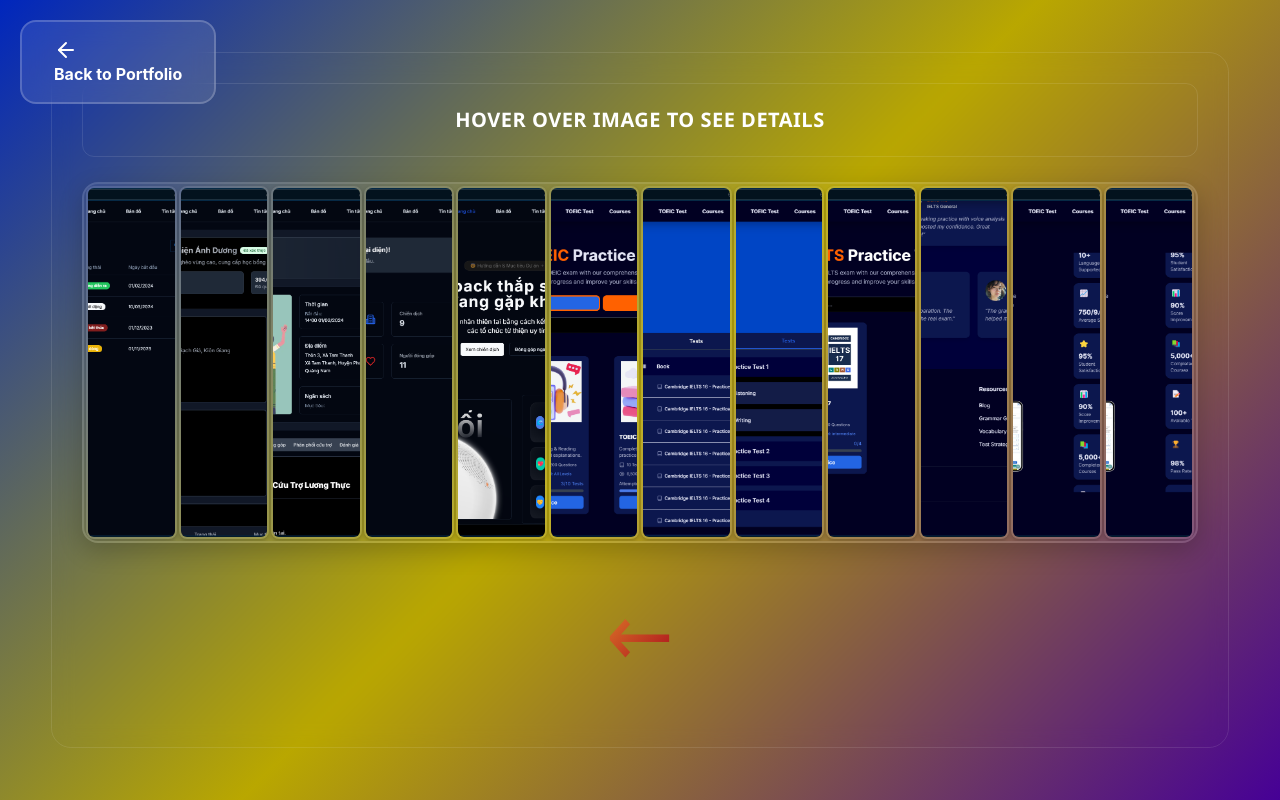
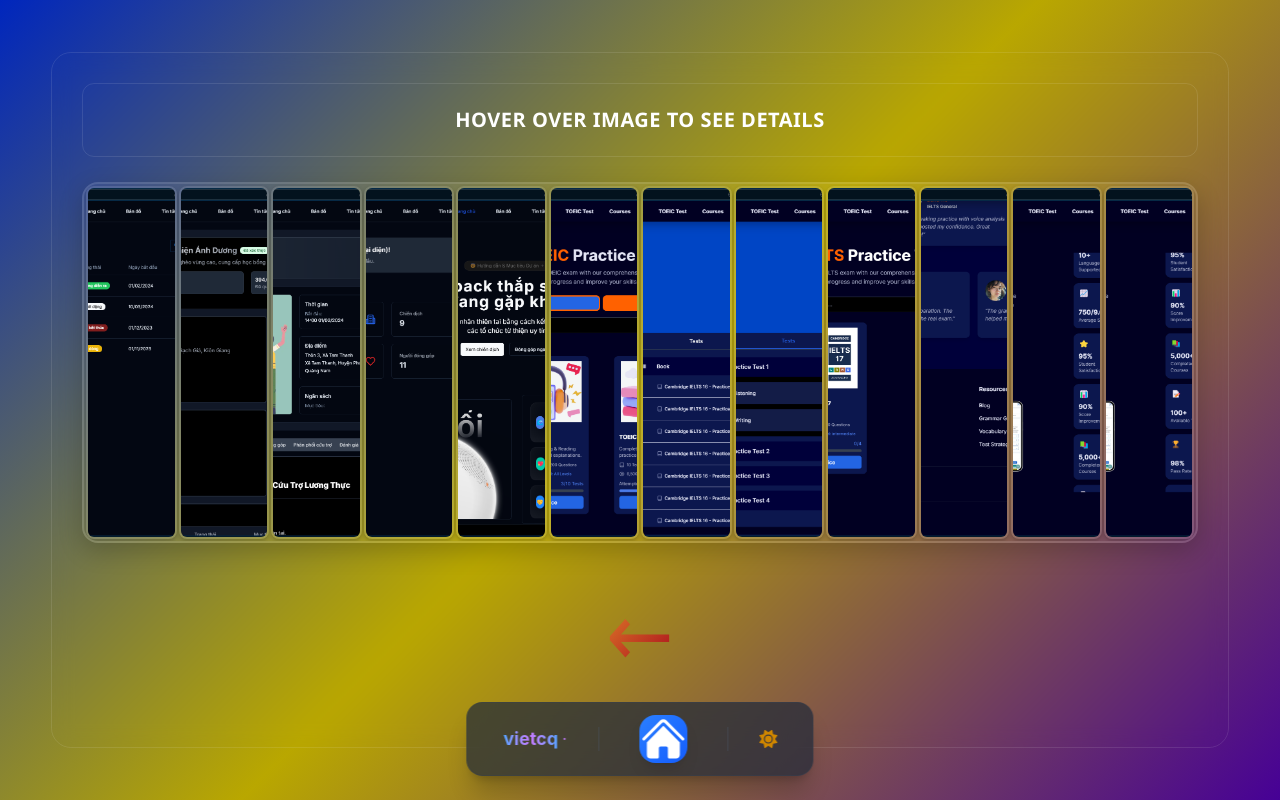
Before and after one commit to CaoQuocViet/portfolio-vietcq, a Next.js app: page /gallery in a window 1280 px wide. Built offline with nearby package versions, Linux system fonts and the light colour scheme.

Commit message:
refactor: replace navigation buttons with Dock component in Gallery and Project detail pages for improved consistency and maintainability

```diff
--- a/src/app/gallery/GalleryPageClient.jsx
+++ b/src/app/gallery/GalleryPageClient.jsx
@@ -1,35 +1,39 @@
 'use client'
 import { useTheme } from 'next-themes'
-import Link from 'next/link'
-import { ArrowLeft } from 'lucide-react'
+import { useState, useEffect } from 'react'
 import Gallery from '../../components/gallery/Gallery'
-import Button from '../../components/ui/Button'
+import Dock from '../../components/ui/Dock'
+import { GALLERY_NAVIGATION_ITEMS } from '../../config/navigation'
 
 export default function GalleryPageClient({ projects }) {
-    const { theme } = useTheme()
+    const { theme, setTheme } = useTheme()
+    const [mounted, setMounted] = useState(false)
+
+    useEffect(() => {
+        setMounted(true)
+    }, [])
+
+    const scrollToSection = (sectionId) => {
+        if (sectionId === 'home') {
+            window.location.href = '/'
+        }
+    }
+
+    if (!mounted) return null
 
     return (
         <>
-            {/* Navigation Button */}
-            <div style={{
-                position: 'fixed',
-                top: '20px',
-                left: '20px',
-                zIndex: 1000
-            }}>
-                <Button
-                    href="/"
-                    variant="secondary"
-                    size="md"
-                    className="flex items-center gap-3 bg-white/10 backdrop-blur-md border border-white/20"
-                >
-                    <ArrowLeft className="w-6 h-6" />
-                    <span>Back to Portfolio</span>
-                </Button>
-            </div>
+            {/* Dock Navigation - chỉ logo + home + theme */}
+            <Dock
+                theme={theme}
+                setTheme={setTheme}
+                activeSection={null} // Không track active section
+                scrollToSection={scrollToSection}
+                navigationItems={GALLERY_NAVIGATION_ITEMS}
+            />
 
-            {/* Main Content with tmp.html styling */}
-            <div style={{
+            {/* Main Content */}
+            <div id="gallery" style={{
                 margin: 0,
                 padding: '20px',
                 background: 'linear-gradient(135deg, #0026bd, #b9a700, #460096)',
--- a/src/app/project/[id]/page.jsx
+++ b/src/app/project/[id]/page.jsx
@@ -2,13 +2,14 @@
 import { useState, useEffect } from 'react'
 import { useParams } from 'next/navigation'
 import { useTheme } from 'next-themes'
-import Link from 'next/link'
-import { ArrowLeft, Home, Github, ExternalLink } from 'lucide-react'
 import Gallery from '../../../components/gallery/Gallery'
 import Button from '../../../components/ui/Button'
+import Dock from '../../../components/ui/Dock'
+import { PROJECT_NAVIGATION_ITEMS } from '../../../config/navigation'
+import { Github, ExternalLink } from 'lucide-react'
 
 export default function ProjectDetailPage() {
-    const { theme } = useTheme()
+    const { theme, setTheme } = useTheme()
     const params = useParams()
     const [projectData, setProjectData] = useState(null)
     const [loading, setLoading] = useState(true)
@@ -18,6 +19,14 @@ export default function ProjectDetailPage() {
     useEffect(() => {
         setMounted(true)
     }, [])
+
+    const scrollToSection = (sectionId) => {
+        if (sectionId === 'home') {
+            window.location.href = '/'
+        } else if (sectionId === 'gallery') {
+            window.location.href = '/gallery'
+        }
+    }
 
     useEffect(() => {
         const loadProjectData = async () => {
@@ -78,47 +87,19 @@ export default function ProjectDetailPage() {
 
     return (
         <div className={`min-h-screen ${theme === 'dark' ? 'bg-gray-950' : 'bg-white'}`}>
-            {/* Navigation Bar */}
-            <nav className={`fixed top-0 left-0 right-0 z-50 transition-all duration-300 ${
-                theme === 'dark'
-                    ? 'bg-gray-950/80 backdrop-blur-md border-gray-800/50'
-                    : 'bg-white/80 backdrop-blur-md border-gray-200/50'
-            } border-b`}>
-                <div className="max-w-7xl mx-auto px-6 lg:px-8">
-                    <div className="flex items-center justify-between h-16">
-                        {/* Back to Gallery */}
-                        <Button
-                            href="/gallery"
-                            variant="ghost"
-                            size="sm"
-                            className="flex items-center gap-2"
-                        >
-                            <ArrowLeft className="w-4 h-4" />
-                            <span className="text-sm font-medium">Back to Gallery</span>
-                        </Button>
-
-                        {/* Project Name */}
-                        <h1 className={`text-lg font-semibold ${theme === 'dark' ? 'text-white' : 'text-gray-900'}`}>
-                            {projectData.name}
-                        </h1>
-
-                        {/* Home Icon */}
-                        <Button
-                            href="/"
-                            variant="ghost"
-                            size="sm"
-                            className="p-2"
-                        >
-                            <Home className="w-5 h-5" />
-                        </Button>
-                    </div>
-                </div>
-            </nav>
+            {/* Dock Navigation - chỉ logo + home + gallery + theme */}
+            <Dock
+                theme={theme}
+                setTheme={setTheme}
+                activeSection={null} // Không track active section
+                scrollToSection={scrollToSection}
+                navigationItems={PROJECT_NAVIGATION_ITEMS}
+            />
 
             {/* Main Content */}
-            <main className="pt-16">
+            <main className="pb-20">{/* Add bottom padding for dock */}
                 {/* Hero Section */}
-                <section className={`py-24 ${theme === 'dark' ? 'bg-gradient-to-br from-slate-900 via-gray-900 to-slate-900' : `bg-gradient-to-br from-gray-50 via-${projectData.color.primary}-50 to-gray-100`}`}>
+                <section id="overview" className={`py-24 ${theme === 'dark' ? 'bg-gradient-to-br from-slate-900 via-gray-900 to-slate-900' : `bg-gradient-to-br from-gray-50 via-${projectData.color.primary}-50 to-gray-100`}`}>
                     <div className="max-w-7xl mx-auto px-6 lg:px-8">
                         <div className="text-center mb-16">
                             <h1 className={`text-5xl md:text-7xl font-bold mb-6 ${
@@ -266,8 +247,8 @@ export default function ProjectDetailPage() {
                     </div>
                 </section>
 
-                {/* Project Gallery - Filtered for this project with tmp.html styling */}
-                <section style={{
+                {/* Project Gallery */}
+                <section id="gallery" style={{
                     margin: 0,
                     padding: '40px 20px',
                     display: 'flex',
@@ -278,6 +259,41 @@ export default function ProjectDetailPage() {
                 }}>
                     <Gallery projectFilter={projectData.id} />
                 </section>
+
+                {/* Demo Section */}
+                <section id="demo" className={`py-20 ${theme === 'dark' ? 'bg-gray-900' : 'bg-gray-50'}`}>
+                    <div className="max-w-7xl mx-auto px-6 lg:px-8 text-center">
+                        <h2 className={`text-4xl font-bold mb-8 ${
+                            theme === 'dark' ? 'text-white' : 'text-gray-900'
+                        }`}>
+                            Live Demo
+                        </h2>
+                        <div className="flex gap-6 justify-center">
+                            {projectData.links?.github && (
+                                <Button
+                                    href={projectData.links.github}
+                                    variant="outline"
+                                    size="lg"
+                                    className="flex items-center gap-3"
+                                >
+                                    <Github className="w-5 h-5" />
+                                    View Source
+                                </Button>
+                            )}
+                            {projectData.links?.live && (
+                                <Button
+                                    href={projectData.links.live}
+                                    variant="primary"
+                                    size="lg"
+                                    className="flex items-center gap-3"
+                                >
+                                    <ExternalLink className="w-5 h-5" />
+                                    Live Demo
+                                </Button>
+                            )}
+                        </div>
+                    </div>
+                </section>
             </main>
         </div>
     )
--- a/src/config/navigation.js
+++ b/src/config/navigation.js
@@ -4,12 +4,10 @@ import {
     CogIcon,
     BriefcaseIcon,
     EnvelopeIcon,
-    DocumentTextIcon,
-    PhotoIcon,
-    CodeBracketIcon
+    PhotoIcon
 } from "@heroicons/react/24/solid";
 
-// Navigation config cho trang Home
+// Navigation config cho trang Home - full navigation
 export const HOME_NAVIGATION_ITEMS = [
     { id: 'logo', label: 'vietcq', isLogo: true },
     { id: 'hero', label: 'Home', icon: HomeIcon, color: 'text-white', bg: 'bg-gradient-to-br from-blue-500 to-blue-600' },
@@ -19,21 +17,17 @@ export const HOME_NAVIGATION_ITEMS = [
     { id: 'contact', label: 'Contact', icon: EnvelopeIcon, color: 'text-white', bg: 'bg-gradient-to-br from-red-500 to-red-600' }
 ];
 
-// Navigation config cho trang Gallery
+// Navigation config cho trang Gallery - chỉ logo + home + theme
 export const GALLERY_NAVIGATION_ITEMS = [
     { id: 'logo', label: 'vietcq', isLogo: true },
-    { id: 'home', label: 'Home', icon: HomeIcon, color: 'text-white', bg: 'bg-gradient-to-br from-blue-500 to-blue-600', link: '/' },
-    { id: 'gallery', label: 'Gallery', icon: PhotoIcon, color: 'text-white', bg: 'bg-gradient-to-br from-purple-500 to-purple-600' },
-    { id: 'categories', label: 'Categories', icon: DocumentTextIcon, color: 'text-white', bg: 'bg-gradient-to-br from-indigo-500 to-indigo-600' }
+    { id: 'home', label: 'Home', icon: HomeIcon, color: 'text-white', bg: 'bg-gradient-to-br from-blue-500 to-blue-600', link: '/' }
 ];
 
-// Navigation config cho trang Project detail
+// Navigation config cho trang Project detail - logo + home + gallery + theme
 export const PROJECT_NAVIGATION_ITEMS = [
     { id: 'logo', label: 'vietcq', isLogo: true },
     { id: 'home', label: 'Home', icon: HomeIcon, color: 'text-white', bg: 'bg-gradient-to-br from-blue-500 to-blue-600', link: '/' },
-    { id: 'overview', label: 'Overview', icon: DocumentTextIcon, color: 'text-white', bg: 'bg-gradient-to-br from-green-500 to-green-600' },
-    { id: 'demo', label: 'Demo', icon: CodeBracketIcon, color: 'text-white', bg: 'bg-gradient-to-br from-orange-500 to-orange-600' },
-    { id: 'gallery', label: 'Gallery', icon: PhotoIcon, color: 'text-white', bg: 'bg-gradient-to-br from-purple-500 to-purple-600' }
+    { id: 'gallery', label: 'Gallery', icon: PhotoIcon, color: 'text-white', bg: 'bg-gradient-to-br from-purple-500 to-purple-600', link: '/gallery' }
 ];
 
 // Default navigation nếu không specify
```
